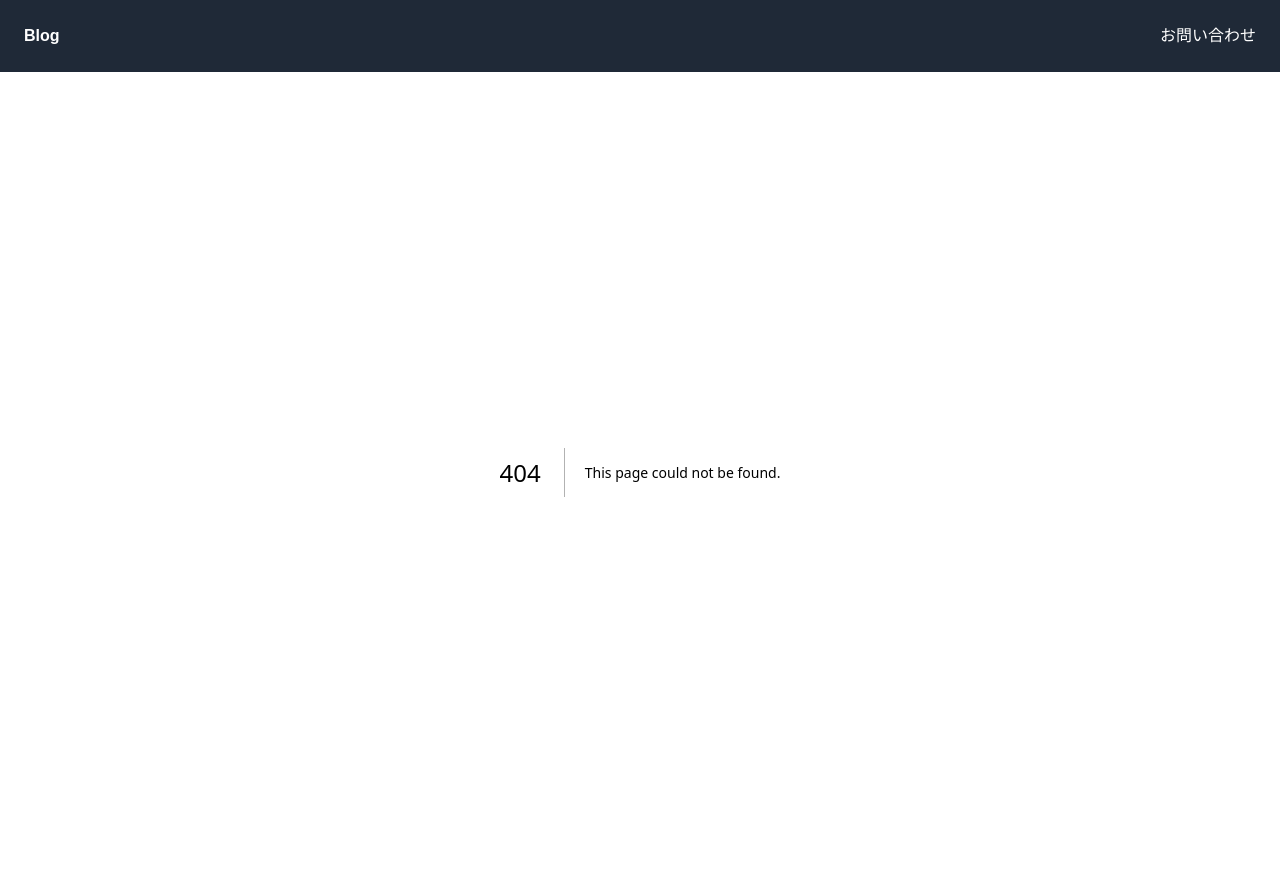
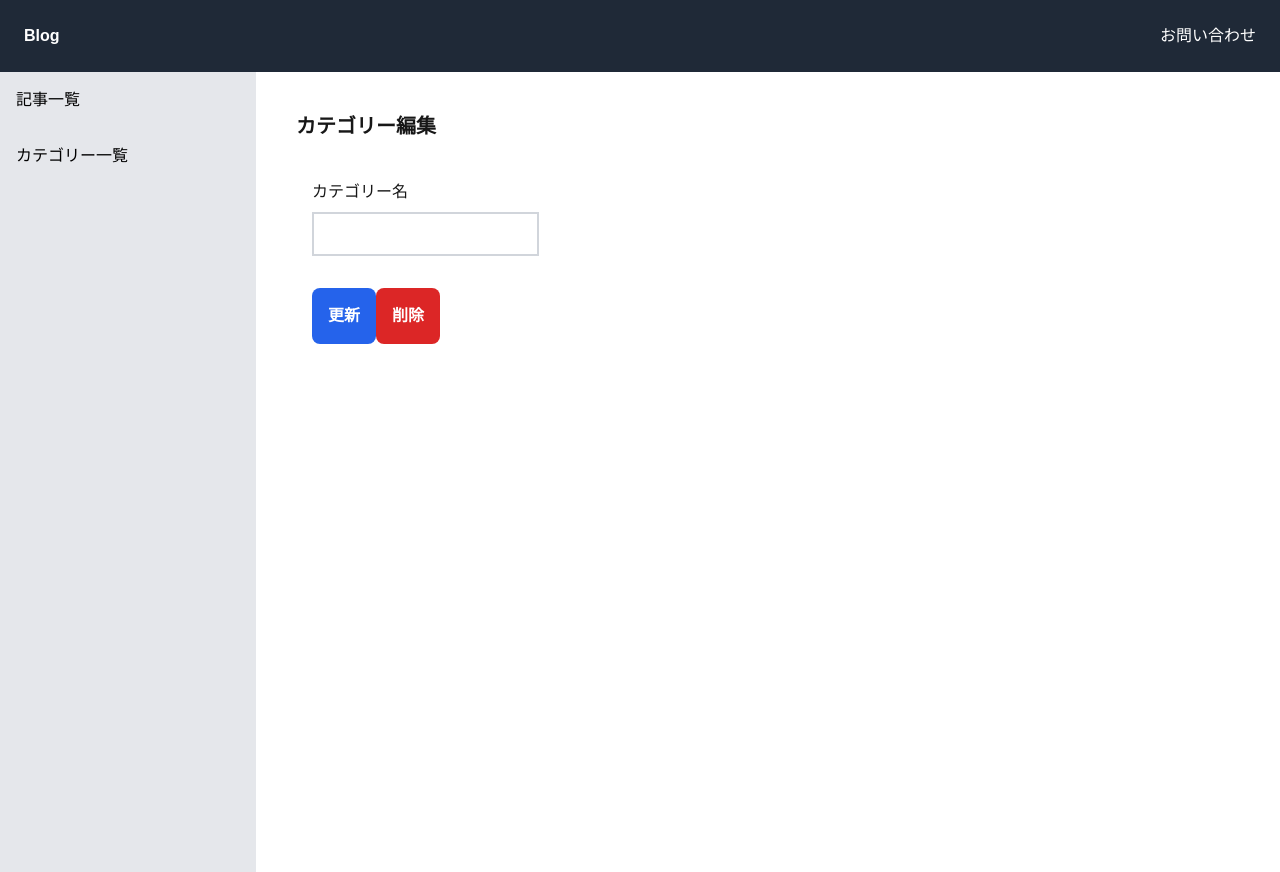
Before and after one commit to ikedakeigo/next-my-app, a Next.js app: page /admin/categories/new in a window 1280 px wide. Before the commit this address had no page. Built offline with nearby package versions, Linux system fonts and the light colour scheme; no server answers.

Commit message:
【追加】カテゴリー詳細ページの実装

```diff
--- /dev/null
+++ b/src/app/admin/categories/[id]/page.tsx
@@ -0,0 +1,59 @@
+"use client";
+
+import CategoryForm from '@/app/_compornents/CategoryForm';
+import { useRouter } from 'next/navigation';
+import React, { useEffect, useState } from 'react'
+
+const EditCategory = ({params}: any) => {
+  const {id} = params;
+  const router = useRouter();
+  const [category, setCategory] = useState();
+  const [loading, setLoading] = useState(true);
+
+  // カテゴリーの取得
+  useEffect(() => {
+    const fetchCategory = async () => {
+      setLoading(true);
+      try {
+        const res = await fetch(`/api/admin/categories/${id}`);
+        const data = await res.json();
+        setCategory(data.category);
+      } catch (error) {
+        console.log("データ取得エラー:", error);
+      } finally {
+        setLoading(false);
+      }
+    }
+    fetchCategory();
+  }, [id]);
+
+  // カテゴリーの削除
+  const handleDelete = async () => {
+    try {
+      const res = await fetch(`/api/admin/categories/${id}`,{
+        method: 'DELETE',
+        body: JSON.stringify(id)
+      });
+      const {status} = await res.json();
+      if(status == 'OK') {
+        router.push("/admin/categories");
+        alert("カテゴリーの削除ができました");
+      }
+    } catch (error) {
+      console.log("データ取得エラー:", error);
+    }
+  }
+
+  if(loading) {
+    return <div>Loading...</div>
+  }
+  return (
+    <CategoryForm
+      handleDelete={handleDelete}
+      category={category}
+      isEdit={true}
+    />
+  )
+}
+
+export default EditCategory
```
